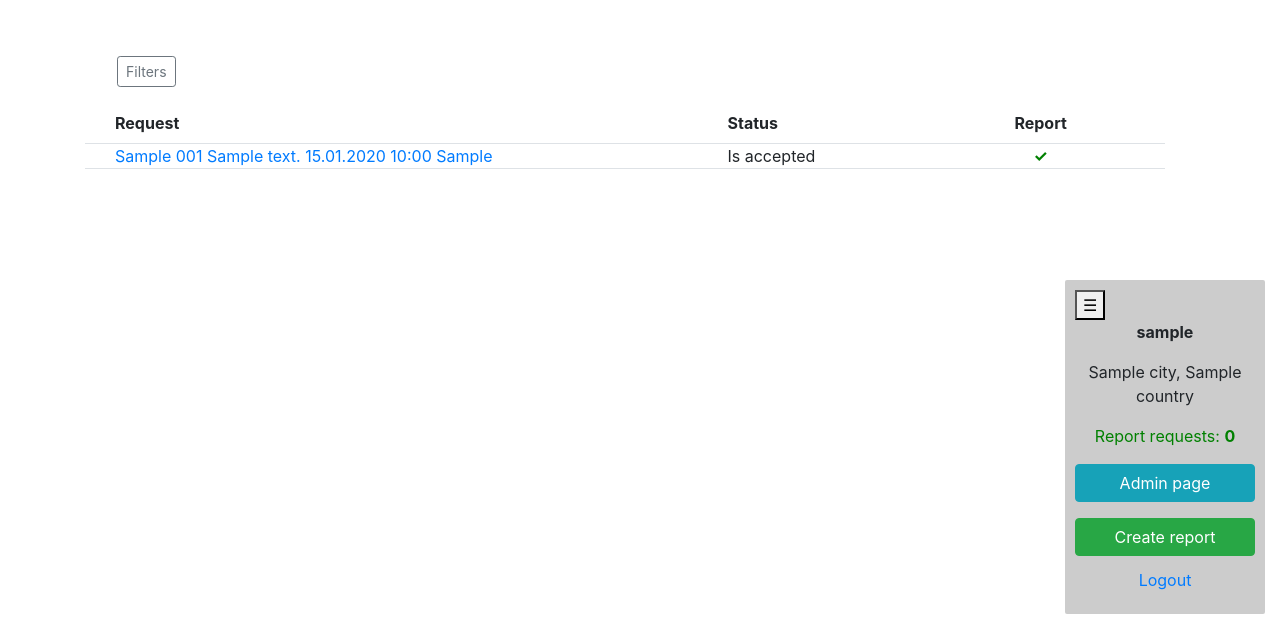
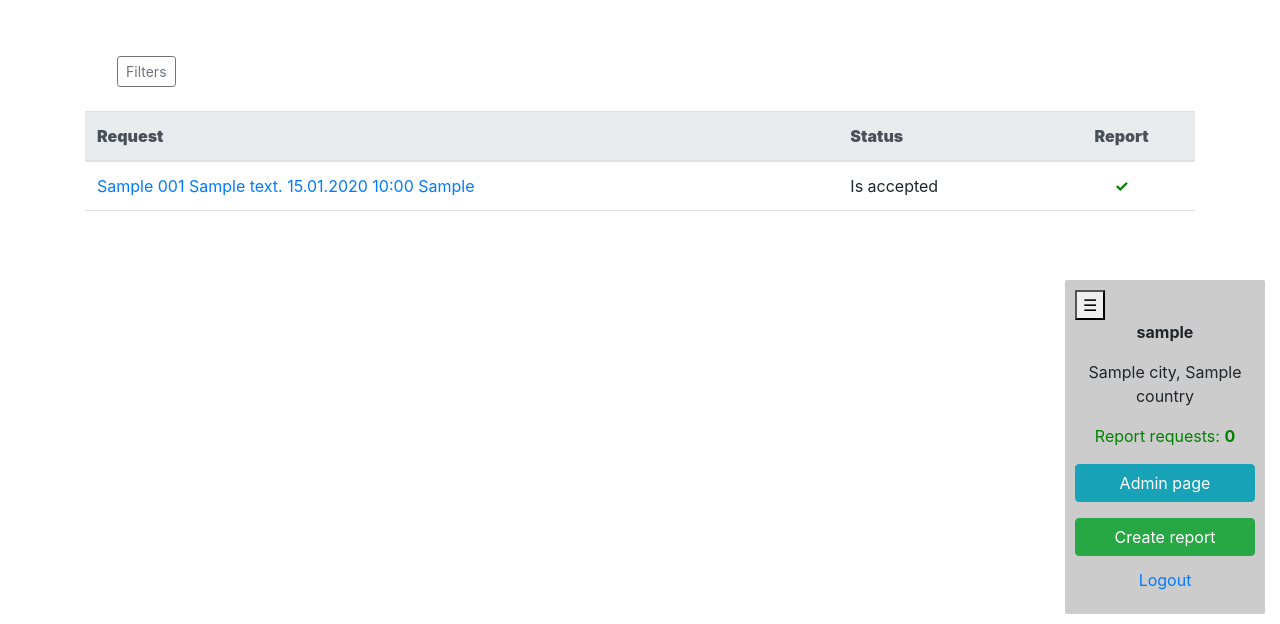
Before and after one commit to yakusevv/django_medical_reports, a Django app: page /reports/report_requests/history/ in a window 1280 px wide. Shown: the part 176-800 px from the top of the page. Run offline with Django 3.2, Linux system fonts and the light colour scheme; a user stored in the database is signed in; tables that the repository leaves empty hold one stand-in row (values such as "Sample post"); some libraries are stand-ins or nearby versions; grey boxes are pictures that could not be loaded.

Commit message:
Requests list table remaking

```diff
--- a/profiles/templates/profiles/profile_template_update.html
+++ b/profiles/templates/profiles/profile_template_update.html
@@ -1,4 +1,4 @@
-{% extends 'pofiles/base_profiles.html' %}
+{% extends 'profiles/base_profiles.html' %}
 {% load static i18n %}
 
 {% block title %}
--- a/reports/templates/reports/report_requests_list.html
+++ b/reports/templates/reports/report_requests_list.html
@@ -85,27 +85,27 @@
 </div>
 </div>
 
-      <div class="container">
-        <div class="row mb-2 col-md-12">
-          <div class="col col-lg-7">
+      <table class="table">
+        <thead class="thead-light">
+          <th>
             <b>{% trans "Request" %}</b>
-          </div>
-          <div class="col">
+          </th>
+          <th>
             <b>{% trans "Status" %}</b>
-          </div>
-          <div class="col col-sm" style="text-align: center;">
+          </th>
+          <th style="text-align: center;">
             <b>{% trans "Report" %}</b>
-          </div>
-        </div>
+          </th>
+        </thead>
       {% for report_request in reportrequest_list %}
-        <div class="row mb-1 col-md-12 {% if forloop.last %}border-bottom{% endif %} border-top">
-          <div class="col col-lg-7">
+        <tr {% if forloop.last %}class="border-bottom"{% endif %}>
+          <td>
            <a href="{{ report_request.get_update_url }}" style='{% if report_request.status != "accepted" %} color: gray {% endif %}'>{{ report_request }}</a>
-          </div>
-          <div class="col">
+          </td>
+          <td>
             {{ report_request.get_status_display }}
-          </div>
-          <div class="col col-sm"  style="text-align: center;">
+          </td>
+          <td  style="text-align: center;">
             {% if report_request.has_report %}
             <b style="color: green">
               &#10003;
@@ -115,8 +115,8 @@
               &#10005;
             </b>
             {% endif %}
-          </div>
-        </div>
+          </td>
+        </tr>
       {% endfor %}
-      </div>
+      </table>
 {% endblock %}
```
